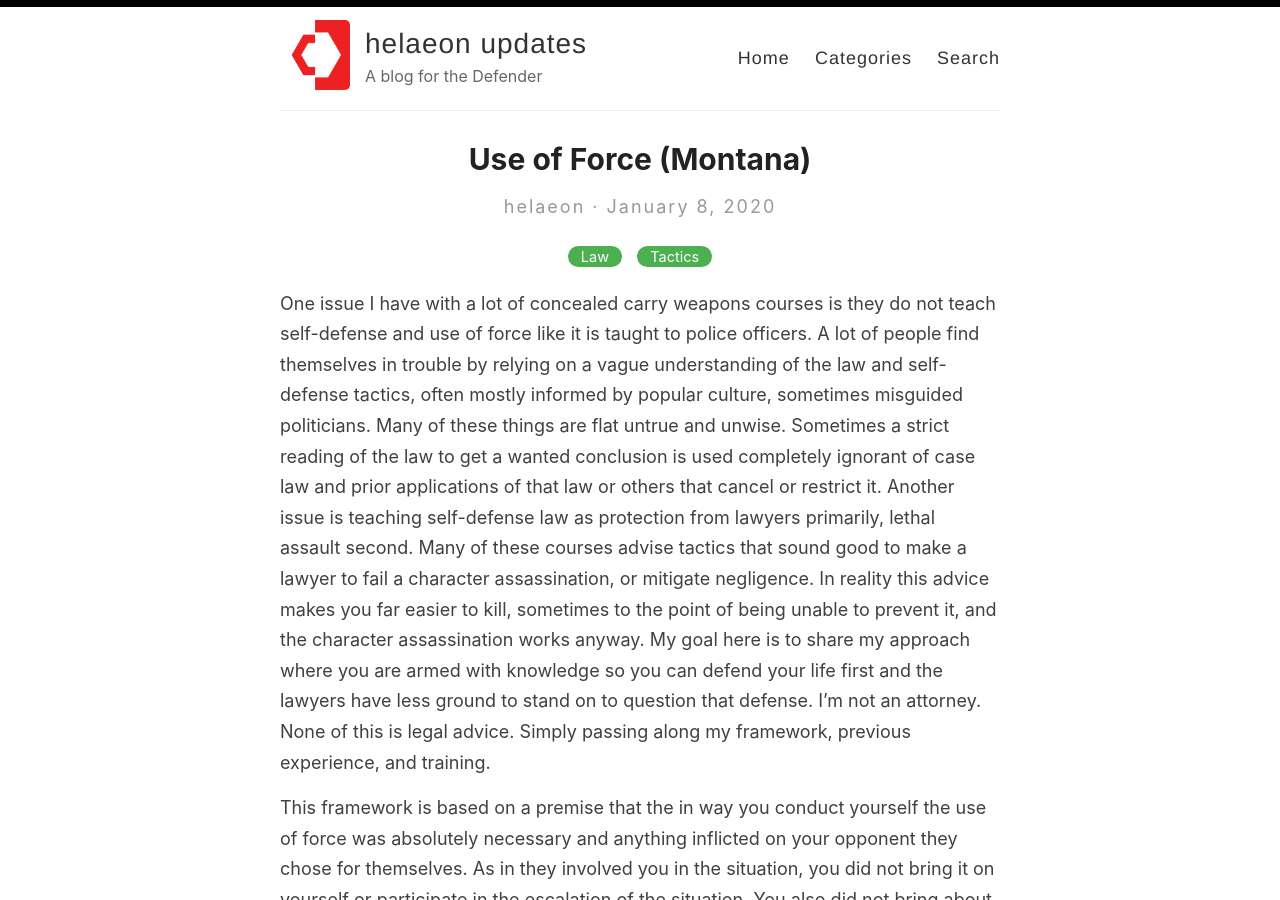
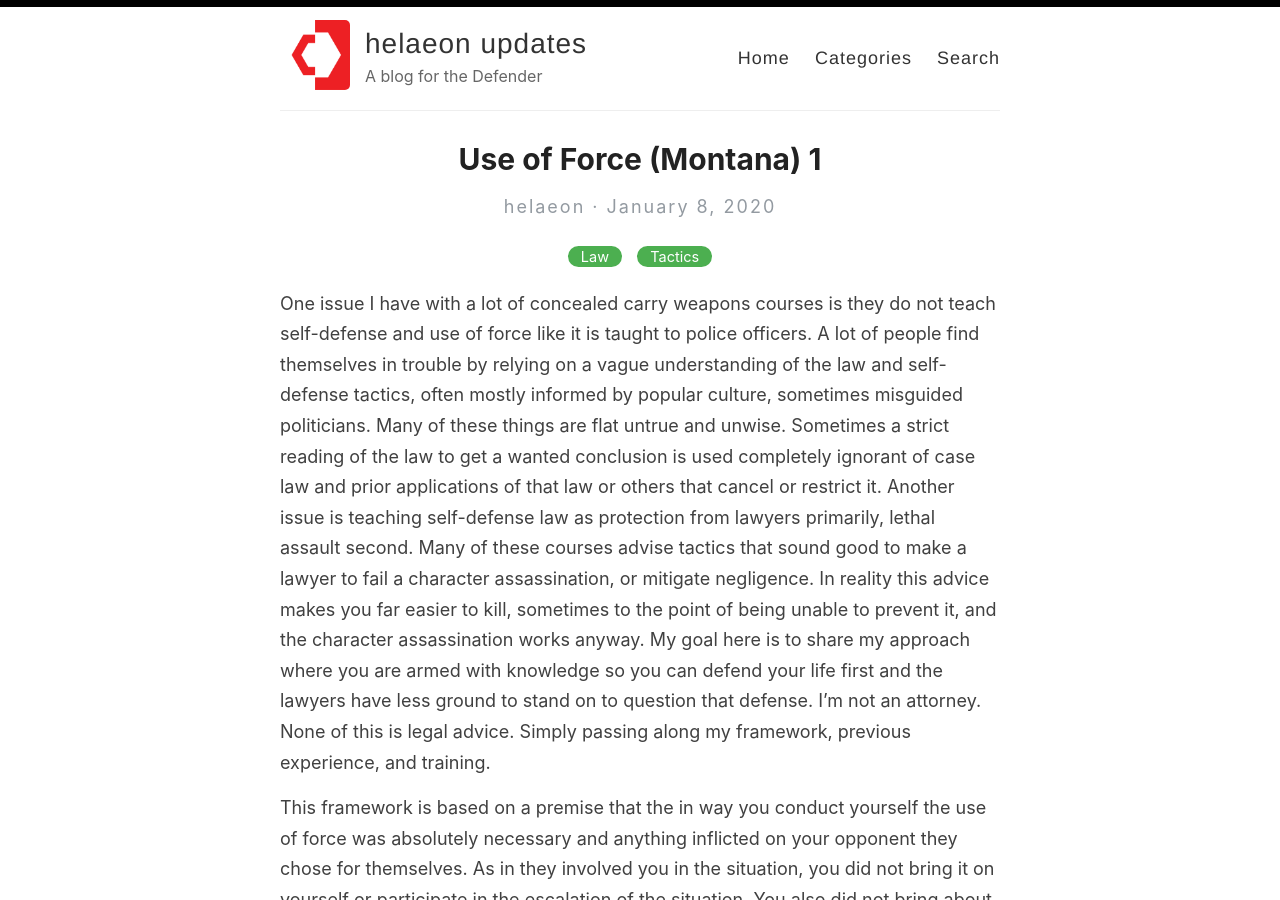
Before and after one commit to helaeon/helaeon.github.io, a Jekyll site: the page built from _posts/2020-1-8-use-of-force-mt-1.md, in a window 1280 px wide and 900 px high. Built offline with Jekyll 4.4.1, drawn with Linux system fonts in a browser that asks for light colours.

Commit message:
Update 2020-1-8-use-of-force-mt-1.md

```diff
--- a/_posts/2020-1-8-use-of-force-mt-1.md
+++ b/_posts/2020-1-8-use-of-force-mt-1.md
@@ -1,6 +1,6 @@
 ---
 layout: post
-title: Use of Force (Montana) # 1
+title: Use of Force (Montana) 1
 categories: Law Tactics
 ---
 
```
